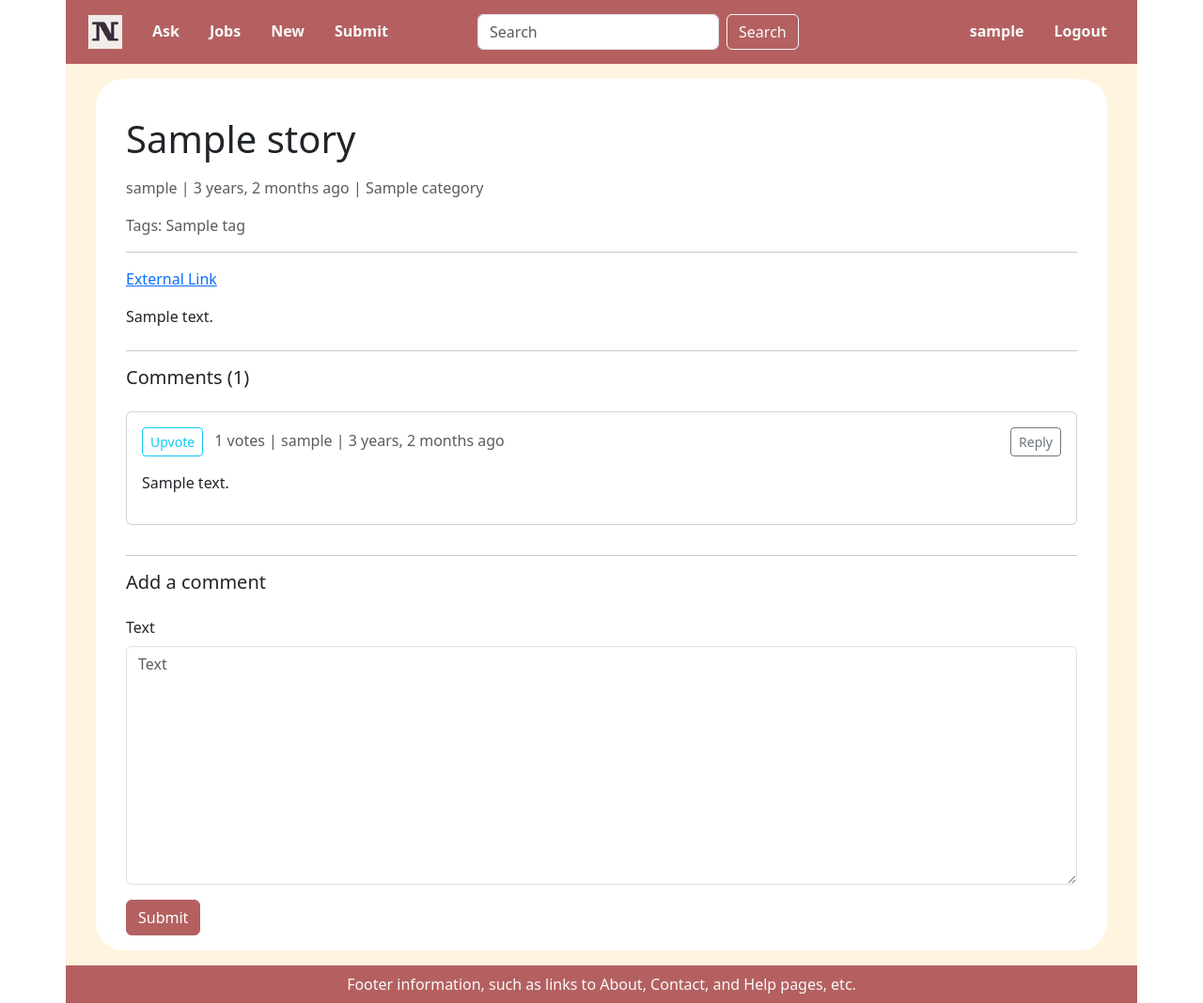
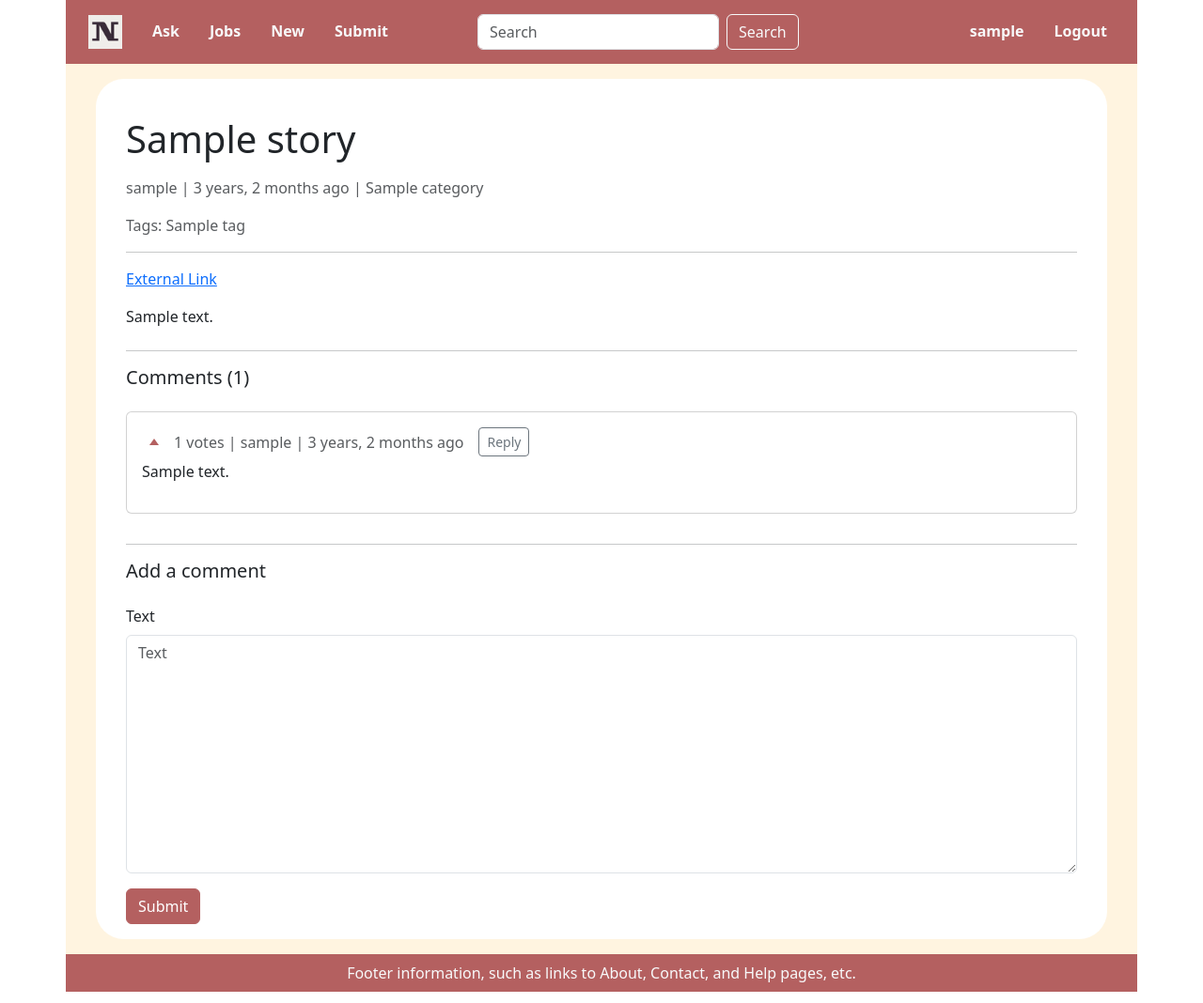
Before and after one commit to shihongji/NeuCommunity, a Django app: page /story/1/ in a window 1280 px wide. Shown: the whole page at 94% size. Run offline with Django 4.2, Linux system fonts and the light colour scheme; a user stored in the database is signed in; tables that the repository leaves empty hold one stand-in row (values such as "Sample post"); some libraries are stand-ins or nearby versions.

Commit message:
Change Upvote style

```diff
--- a/static/assets/css/story_detail.css
+++ b/static/assets/css/story_detail.css
@@ -22,3 +22,16 @@
 
   background-color: #fff;
 }
+.link-muted {
+  color: inherit;
+  text-decoration: none;
+}
+.upvote-button {
+  width: 0;
+  height: 0;
+  border-left: 5px solid transparent;
+  border-right: 5px solid transparent;
+  border-bottom: 7px solid #B46060;
+  cursor: pointer;
+  margin: 0 0.5rem;
+}
--- a/stories/templates/stories/comment_tree.html
+++ b/stories/templates/stories/comment_tree.html
@@ -2,19 +2,15 @@
 <div class="comment" style="margin-left: {{ level|default:0 }}px;">
   <div class="card mb-3">
     <div class="card-body">
-      <div class="d-flex justify-content-between align-items-center">
-        <div>
-          <form method="post" action="{% url 'stories:upvote_comment' comment.id %}" style="display: inline;">
-            {% csrf_token %}
-            <button type="submit" class="btn btn-outline-info btn-sm">Upvote</button>
-            <span class="text-muted ms-2">{{ comment.votes }} votes | {{ comment.user.username }} |
-              {{comment.created|timesince }} ago</span>
-          </form>
-        </div>
-        <button type="button" class="btn btn-outline-secondary btn-sm"
+      <div class="d-flex align-items-center">
+        <span class="upvote-button" onclick="location.href='{% url 'stories:upvote_comment' comment.id %}'"></span>
+        <span class="text-muted ms-2">{{ comment.votes }} votes | <a class="link-muted"
+            href="{% url 'users:profile' comment.user.username %}">{{ comment.user.username }}</a> |
+          {{comment.created|timesince }} ago</span>
+        <button type="button" class="btn btn-outline-secondary btn-sm ms-3"
           onclick="document.getElementById('parent_comment').value={{ comment.id }}; document.getElementById('reply').scrollIntoView({ behavior: 'smooth' });">Reply</button>
       </div>
-      <p class="mt-3">{{ comment.text }}</p>
+      <p class="mt-1">{{ comment.text }}</p>
     </div>
   </div>
   {% with comment.replies.all as replies %}
--- a/stories/templates/stories/story_detail.html
+++ b/stories/templates/stories/story_detail.html
@@ -9,7 +9,9 @@
   <div class="story">
     <div class="story-detail">
       <h1 class="mt-4 mb-3">{{ story.title }}</h1>
-      <p class="text-muted">{{ story.user.username }} | {{ story.created|timesince }} ago | {{ story.category.name }}</p>
+      <p class="text-muted">
+      <a class="link-muted" href="{% url 'users:profile' story.user.username %}">{{ story.user.username }}</a>
+      | {{ story.created|timesince }} ago | {{ story.category.name }}</p>
       <p class="text-muted">Tags: {{ story.tags.all|join:", " }}</p>
       <hr>
       {% if story.url %}
--- a/users/templates/users/profile.html
+++ b/users/templates/users/profile.html
@@ -18,9 +18,9 @@
           <div class="col-md-6 mx-auto" id="pic">
             <img src="{% static 'images/sample.png' %}" alt="{{ user.username }}'s profile picture" class="img-fluid ">
           </div>
-          <div class="col-md-6 my-5 px-5">
+          <div class="col-md-6 my-4 px-5">
            <h1 class="card-title mt-5">Hi, I'm {{ user.username }}</h1>
-           <p class="card-text text-muted my-5 me-5">Lorem ipsum dolor sit amet, consectetur adipiscing elit. Phasellus blandit euismod lacus, id pretium orci iaculis a.Lorem ipsum dolor sit amet, consectetur adipiscing elit, sed do eiusmod tempor incididunt ut labore et dolore magna aliqua. Ut enim ad minim veniam, quis nostrud exercitation ullamco laboris nisi ut aliquip ex ea commodo consequat. Duis aute irure dolor in reprehenderit in voluptate velit esse cillum dolore eu fugiat nulla pariatur. Excepteur sint occaecat cupidatat non proident, sunt in culpa qui officia deserunt mollit anim id est laborum.</p>
+           <p class="card-text text-muted my-5 me-5">lLorem ipsum dolor sit amet, consectetur adipiscing elit, sed do eiusmod tempor incididunt ut labore et dolore magna aliqua. Ut enim ad minim veniam, quis nostrud exercitation ullamco laboris nisi ut aliquip ex ea commodo consequat. Duis aute irure dolor in reprehenderit in voluptate velit esse cillum dolore eu fugiat nulla pariatur. Excepteur sint occaecat cupidatat non proident, sunt in culpa qui officia deserunt mollit anim id est laborum.uptate velit esse cillum dolore eu fugiat nulla pariatur. Excepteur sint occaecat cupidatat non proident, sunt in culpa qui officia deserunt mollit anim id est laborum.</p>
           <div class="mb-3 me-5 d-flex align-items-center justify-content-center">
             <a href="mailto:{{ user.email }}" class="btn btn-contact">GET IN TOUCH<i class="ms-3 fa-solid fa-envelope"></i></a>
           </div>
```
Also changed, not shown: stories/admin.py (+2 -1 lines).
